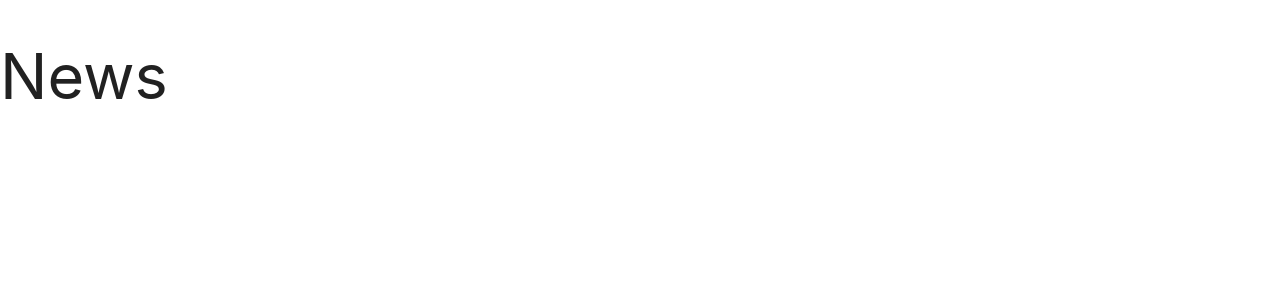
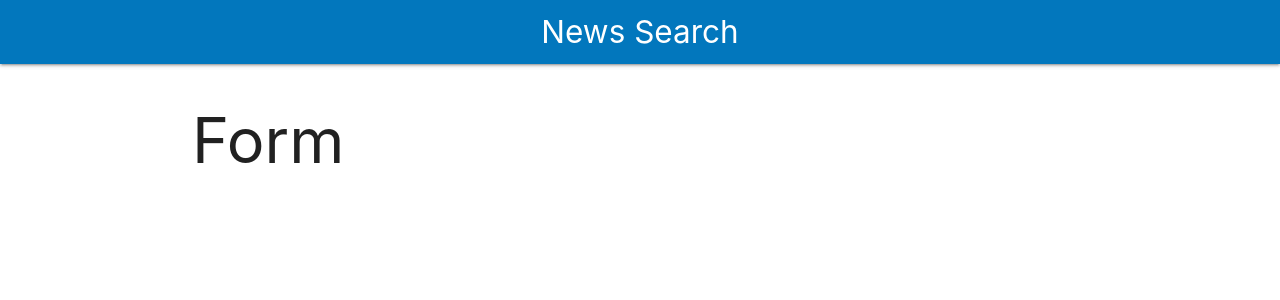
Before and after one commit to Francisco28/news_react, a React (Create React App) app: page / in a window 1280 px wide. Shown: the top 300 px of the page. Built offline with nearby package versions, Linux system fonts and the light colour scheme.

Commit message:
add Header

```diff
--- a/src/App.js
+++ b/src/App.js
@@ -1,9 +1,17 @@
-import React from 'react';
-
+import React, { Fragment } from 'react';
+import Header from './components/Header';
 
 function App() {
   return (
-      <h1>News</h1>
+      <Fragment>
+        <Header
+            title="News Search"
+        />
+
+        <div className="container white">
+            <h1>Form </h1>
+        </div>
+      </Fragment>
   );
 }
 
--- /dev/null
+++ b/src/components/Header.js
@@ -0,0 +1,11 @@
+import React from 'react';
+
+const Header = ({title}) => {
+    return (
+        <nav className="nav-wrapper light-blue darken-3">
+            <a href="#!" className="brand-logo center">{title}</a>
+        </nav>
+     );
+}
+
+export default Header;
```
